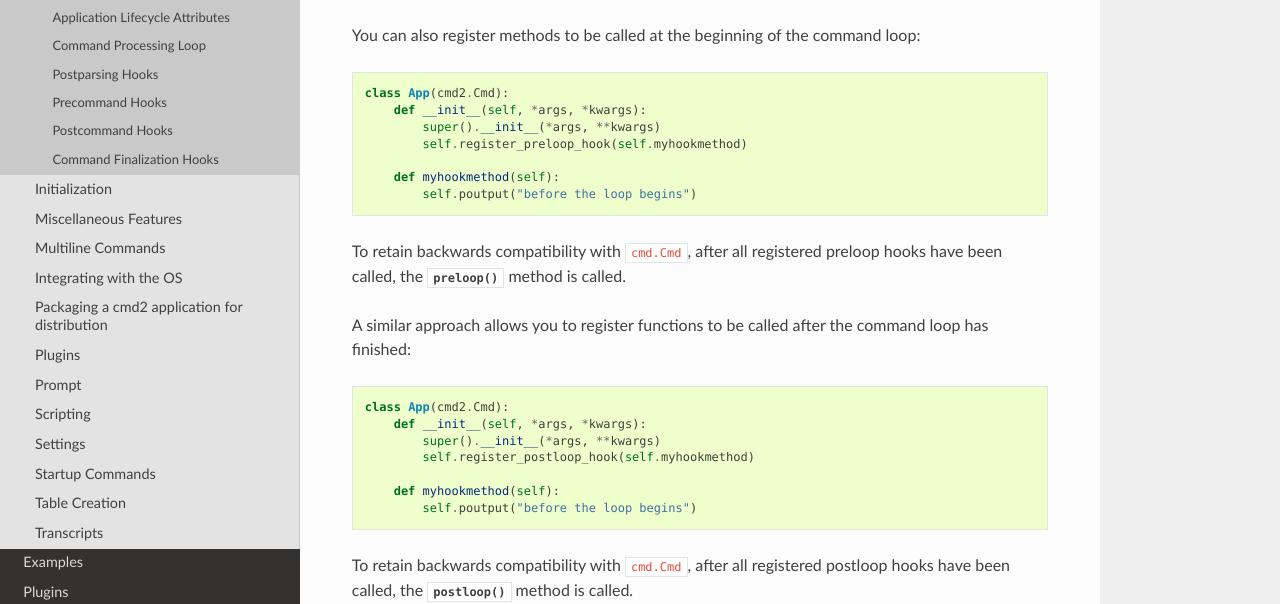
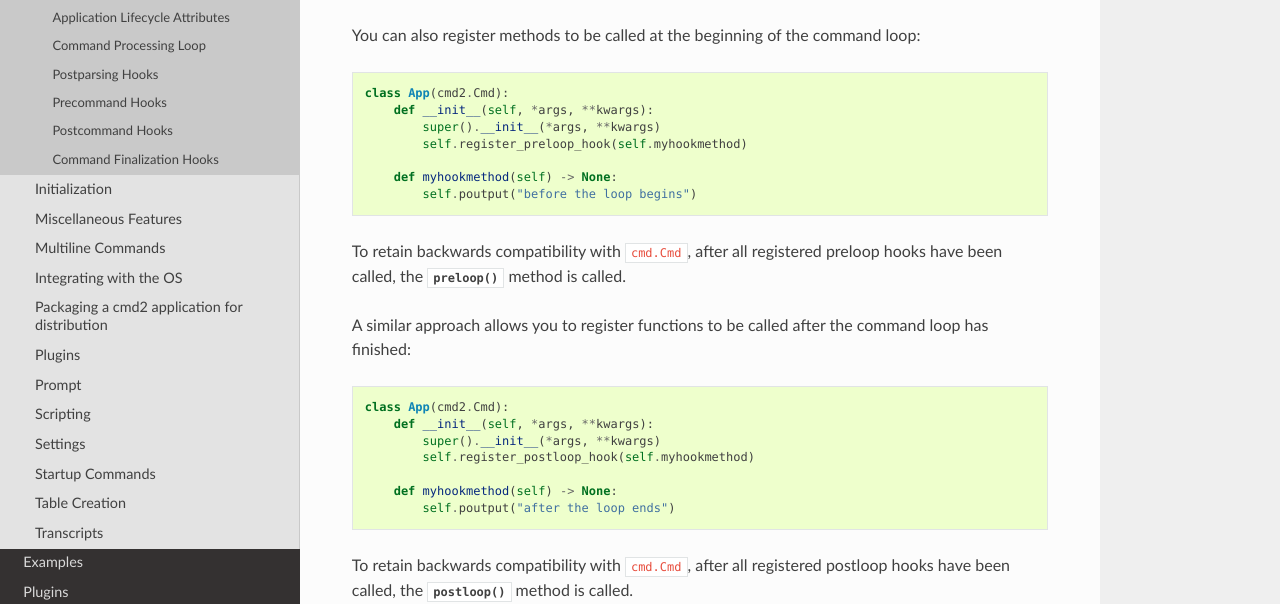
Before and after one commit to python-cmd2/cmd2, a Sphinx documentation site: the page built from docs/features/hooks.rst, in a window 1280 px wide and 900 px high, scrolled down 397 px. Shown: the part 157-761 px from the top of the window. Built offline with Sphinx 7.4.7 and the Read the Docs theme 2.0.0, drawn with Linux system fonts in a browser that asks for light colours; pages that are not in the unit, such as notebooks, are missing from menus; the version number could not be read and is left out.

Commit message:
Fixed hook documentation

```diff
--- a/docs/features/hooks.rst
+++ b/docs/features/hooks.rst
@@ -26,11 +26,11 @@ You can also register methods to be called at the beginning of the command
 loop::
 
     class App(cmd2.Cmd):
-        def __init__(self, *args, *kwargs):
+        def __init__(self, *args, **kwargs):
             super().__init__(*args, **kwargs)
             self.register_preloop_hook(self.myhookmethod)
 
-        def myhookmethod(self):
+        def myhookmethod(self) -> None:
             self.poutput("before the loop begins")
 
 To retain backwards compatibility with ``cmd.Cmd``, after all registered
@@ -41,12 +41,12 @@ A similar approach allows you to register functions to be called after the
 command loop has finished::
 
     class App(cmd2.Cmd):
-        def __init__(self, *args, *kwargs):
+        def __init__(self, *args, **kwargs):
             super().__init__(*args, **kwargs)
             self.register_postloop_hook(self.myhookmethod)
 
-        def myhookmethod(self):
-            self.poutput("before the loop begins")
+        def myhookmethod(self) -> None:
+            self.poutput("after the loop ends")
 
 To retain backwards compatibility with ``cmd.Cmd``, after all registered
 postloop hooks have been called, the :meth:`~cmd2.Cmd.postloop` method is
@@ -147,7 +147,7 @@ timer for command execution been started.
 To define and register a postparsing hook, do the following::
 
     class App(cmd2.Cmd):
-        def __init__(self, *args, *kwargs):
+        def __init__(self, *args, **kwargs):
             super().__init__(*args, **kwargs)
             self.register_postparsing_hook(self.myhookmethod)
 
@@ -215,7 +215,7 @@ Once output is redirected and the timer started, all the hooks registered with
 :meth:`~cmd2.Cmd.register_precmd_hook` are called. Here's how to do it::
 
     class App(cmd2.Cmd):
-        def __init__(self, *args, *kwargs):
+        def __init__(self, *args, **kwargs):
             super().__init__(*args, **kwargs)
             self.register_precmd_hook(self.myhookmethod)
 
@@ -254,7 +254,7 @@ timer is still running.
 Here's how to define and register a postcommand hook::
 
     class App(cmd2.Cmd):
-        def __init__(self, *args, *kwargs):
+        def __init__(self, *args, **kwargs):
             super().__init__(*args, **kwargs)
             self.register_postcmd_hook(self.myhookmethod)
 
@@ -306,7 +306,7 @@ or the command method raise an exception. Here's how to create and register a
 command finalization hook::
 
     class App(cmd2.Cmd):
-        def __init__(self, *args, *kwargs):
+        def __init__(self, *args, **kwargs):
             super().__init__(*args, **kwargs)
             self.register_cmdfinalization_hook(self.myhookmethod)
 
```
Also changed, not shown: 1 other file.
